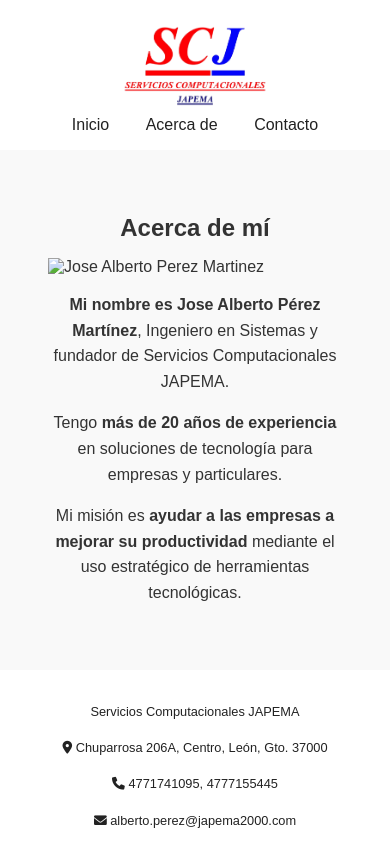
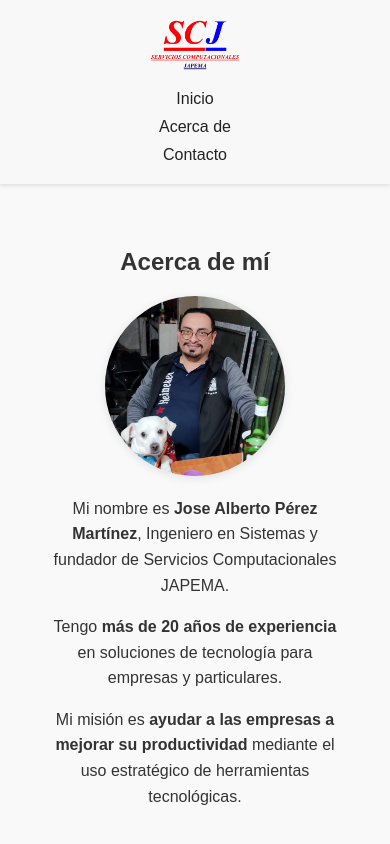
Before and after one commit to AxelPerezR/japema2000, a plain HTML site: page about.html in a window 390 px wide. Shown: the top 844 px of the page. Drawn offline with Linux system fonts and the light colour scheme.

Commit message:
Add features

```diff
--- a/about.html
+++ b/about.html
@@ -9,19 +9,23 @@
 </head>
 <body>
   <header>
-    <img src="logo-japema-no-background.png" alt="Logo Servicios Computacionales JAPEMA" class="logo" />
-    <nav>
-    <a href="index.html">Inicio</a>
-    <a href="about.html">Acerca de</a>
-    <a href="contact.html">Contacto</a>
-    </nav>
+    <div class="header-container">
+      <a href="index.html">
+        <img src="logo-japema-no-background.png" alt="Logo JAPEMA" class="logo" />
+      </a>
+      <nav>
+        <a href="index.html">Inicio</a>
+        <a href="about.html">Acerca de</a>
+        <a href="contact.html">Contacto</a>
+      </nav>
+    </div>
   </header>
 
   <main>
     <section id="about" class="container">
       <h2>Acerca de mí</h2>
-      <img src="alberto-perfil.jpg" alt="Jose Alberto Perez Martinez" class="profile-photo" />
-      <p><strong>Mi nombre es Jose Alberto Pérez Martínez</strong>, Ingeniero en Sistemas y fundador de Servicios Computacionales JAPEMA.</p>
+      <img src="papa-foto.jpeg" alt="Jose Alberto Perez Martinez" class="profile-photo" />
+      <p>Mi nombre es <strong>Jose Alberto Pérez Martínez</strong>, Ingeniero en Sistemas y fundador de Servicios Computacionales JAPEMA.</p>
       <p>Tengo <strong>más de 20 años de experiencia</strong> en soluciones de tecnología para empresas y particulares.</p>
       <p>Mi misión es <strong>ayudar a las empresas a mejorar su productividad</strong> mediante el uso estratégico de herramientas tecnológicas.</p>
     </section>
--- a/style.css
+++ b/style.css
@@ -11,12 +11,35 @@ body {
     text-align: center;
     padding: 1rem;
   }
+  header{
+    background-color: #f8f8f8;
+    padding: 10px 20px;
+    box-shadow: 0 2px 4px rgba(0, 0, 0, 0.1);
+  }
+  .header-container {
+  display: flex;
+  align-items: center;
+  justify-content: space-between;
+  max-width: 1200px;
+  margin: auto;
+}
+
+header {
+  position: sticky;
+  top: 0;
+  z-index: 1000;
+}
+
   nav a {
     font-size: 1rem;
     color: #222;
     margin: 0 1rem;
     text-decoration: none;
   }
+
+nav a:hover {
+  color: #007bff;
+}
   main {
     padding: 2rem;
   }
@@ -116,3 +139,43 @@ select {
 .cta-button:hover {
   background-color: #555;
 }
+
+.profile-photo {
+  max-width: 180px;
+  border-radius: 50%;
+  display: block;
+  margin: 20px auto;
+  box-shadow: 0 2px 10px rgba(0, 0, 0, 0.1);
+}
+
+/* ✅ Responsive: Mobile Adjustments */
+@media (max-width: 600px) {
+  .header-container {
+    flex-direction: column;
+    align-items: center;
+    text-align: center;
+  }
+
+  nav a {
+    display: block;
+    margin: 10px 0;
+  }
+
+  .logo {
+    height: 50px;
+    margin-bottom: 10px;
+  }
+
+  .image {
+    max-height: 400px;
+    max-width: 100%;
+  }
+
+  .hero h1 {
+    font-size: 1.5rem;
+  }
+
+  .hero p {
+    font-size: 1rem;
+  }
+}
```
Also changed, not shown: contact.html (+10 -6 lines), index.html (+11 -8 lines).
